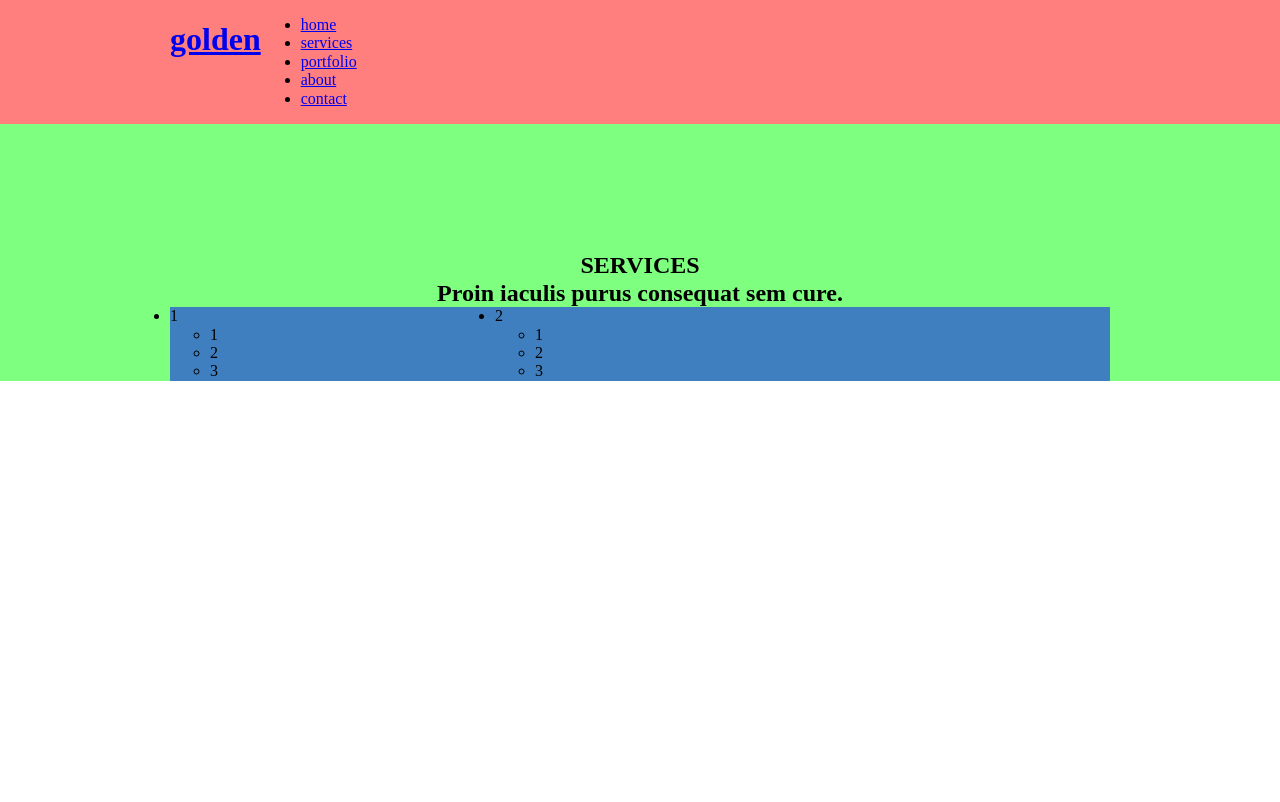
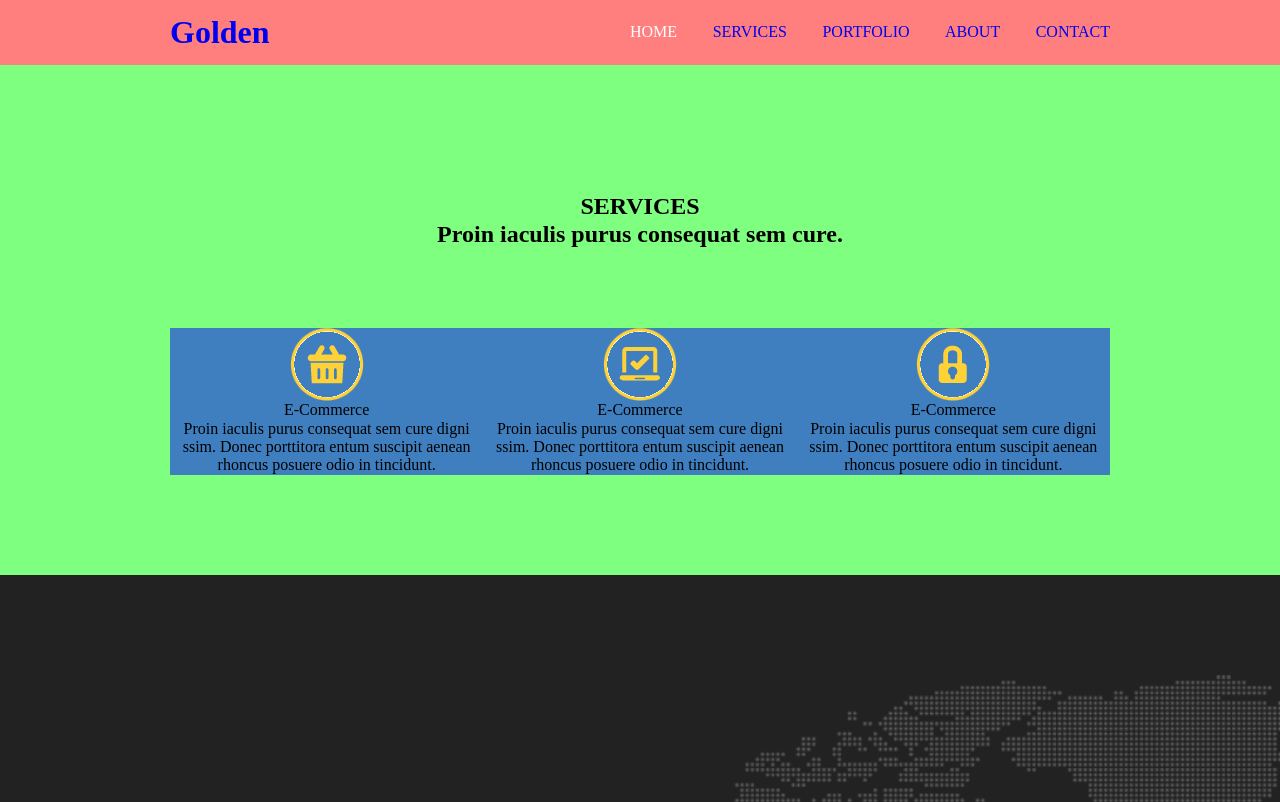
Before and after one commit to ualevin/goit-fe-course, a plain HTML site: page html-css/module-07/index.html in a window 1280 px wide. Shown: the top 802 px of the page. Drawn offline with Linux system fonts and the light colour scheme.

Commit message:
Вернулся на кухню

```diff
--- a/html-css/module-07/css/fonts.css
+++ b/html-css/module-07/css/fonts.css
@@ -1 +1,8 @@
-@import url('https://fonts.googleapis.com/css?family=Montserrat');
+@font-face{
+    font-family: 'Web font';
+    src: url('webfont.woff2') format('woff2'),
+         url('webfont.ttf')  format('truetype'), /* Только если нужна поддержка старых Android, иначе закомментировать */
+         url('webfont.woff') format('woff');
+    font-weight: normal;
+    font-style: normal;
+}
--- a/html-css/module-07/css/styles.css
+++ b/html-css/module-07/css/styles.css
@@ -6,12 +6,12 @@
 :root{
 
 } */
-body{
+body {
   margin: 0px;
   padding: 0px;
   box-sizing: border-box;
 }
-img{
+img {
   max-width: 100%;
   display: block;
   height: auto;
@@ -20,46 +20,120 @@ img{
 *::after {
   box-sizing: inherit;
 }
-.header{
-  background-color: rgba(255, 0, 0, .5);
-  min-height: 65px;
+.header {
+  background-color: rgba(255, 0, 0, 0.5);
 }
-.container{
+.container {
   width: 940px;
   margin: 0 auto;
 }
-.header-block{
-  display:flex;
+.header-block {
+  display: flex;
+  justify-content: space-between;
+  align-items: center;
+  min-height: 65px;
 }
-.section{
-padding-top:128px;
-background-color: rgba(0, 255, 0, .5)
-}
-.section-header{
-  text-align: center;
-
-}
-.section-header__title{
+.h1-link{
   padding: 0;
   margin: 0;
 }
-.section-header__first-line{
+.h1-link--firstletter::first-letter {
+  text-transform: uppercase;
+}
+.h1-link__item {
+  text-decoration: none;
+}
+.nav {
+  min-width: 480px;
+  display: flex;
+  justify-content: space-between;
+}
+.nav__item {
+  list-style: none;
+}
+.nav__link {
+  text-transform: uppercase;
+  text-decoration: none;
+}
+.nav__link--active {
+  color: white;
+}
+.section {
+  padding-top: 128px;
+  background-color: rgba(0, 255, 0, 0.5);
+  padding-bottom: 100px;
+}
+.section-header {
+  text-align: center;
+}
+.section-header__title {
+  padding: 0 0 80px 0;
+  margin: 0;
+}
+.section-header__first-line {
   margin: 0;
   padding: 0;
   text-transform: uppercase;
 }
-.section-header__second-line{
+.section-header__second-line {
   margin: 0;
   padding: 0;
 }
-.section-header__second-line--firstletter::first-letter{
+.section-header__second-line--firstletter::first-letter {
   text-transform: uppercase;
 }
-.services-table{
-background-color: rgba(0, 0, 255, .5);
+.services-table {
+  background-color: rgba(0, 0, 255, 0.5);
   padding: 0;
   display: flex;
+  flex-wrap: wrap;
+  justify-content: space-around;
+  align-items: center;
 }
-.services-table__card{
-  flex-basis: 325px;
+.services-table__card {
+  flex-basis: 300px;
+  list-style: none;
 }
+.services-table__content {
+  list-style: none;
+  display: flex;
+  flex-direction: column;
+  padding: 0px;
+  /* justify-content:space-between; */
+  align-items: center;
+}
+.services-table__elements {
+  text-align: center;
+}
+.services-table__element--sprite {
+  background-image: url(../img/spritesheet.png);
+  background-repeat: no-repeat;
+  display: block;
+}
+.services-table__element--basket {
+  width: 74px;
+  height: 73px;
+  background-position: -1px -1px;
+}
+
+.services-table__element--comp {
+  width: 74px;
+  height: 73px;
+  background-position: -77px -1px;
+}
+
+.services-table__element--locked {
+  width: 74px;
+  height: 73px;
+  background-position: -153px -1px;
+}
+.form{
+  margin:0 auto;
+  /* width: 1402px; */
+  min-height: 676px;
+  background-color: #222222;
+  background-image: url(../img/Map_Image.png);
+  background-repeat: no-repeat;
+  background-size: contain;
+  background-position: right 100px;
+}
--- a/html-css/module-07/index.html
+++ b/html-css/module-07/index.html
@@ -1,24 +1,30 @@
 <!DOCTYPE html>
 <html lang="en">
   <head>
-    <meta charset="UTF-8">
-    <meta name="viewport" content="width=device-width, initial-scale=1.0">
-    <meta http-equiv="X-UA-Compatible" content="ie=edge">
-    <link rel="stylesheet" href="./css/normalize.css">
-    <link rel="stylesheet" href="./css/styles.css">
+    <meta charset="UTF-8" />
+    <meta name="viewport" content="width=device-width, initial-scale=1.0" />
+    <meta http-equiv="X-UA-Compatible" content="ie=edge" />
+    <link rel="stylesheet" href="./css/normalize.css" />
+    <link rel="stylesheet" href="./css/styles.css" />
     <title>Home Work module 7</title>
   </head>
   <body>
     <header class="header">
       <div class="header-block container">
- <h1>
-     <a class="h1-link"href="#" >golden</a>
+        <h1 class="h1-link h1-link--firstletter">
+          <a class="h1-link__item" href="#">golden</a>
         </h1>
         <nav>
           <ul class="nav">
-         <li class="nav__item"><a href="#" class="nav__link">home</a></li>
-         <li class="nav__item"><a href="#" class="nav__link">services</a></li>
-         <li class="nav__item"><a href="#" class="nav__link">portfolio</a></li>
+            <li class="nav__item">
+              <a href="#" class="nav__link nav__link--active">home</a>
+            </li>
+            <li class="nav__item">
+              <a href="#" class="nav__link">services</a>
+            </li>
+            <li class="nav__item">
+              <a href="#" class="nav__link">portfolio</a>
+            </li>
             <li class="nav__item"><a href="#" class="nav__link">about</a></li>
             <li class="nav__item"><a href="#" class="nav__link">contact</a></li>
           </ul>
@@ -30,28 +36,59 @@
         <header class="section-header container">
           <h2 class="section-header__title">
             <p class="section-header__first-line">services</p>
-                    <p class="section-header__second-line section-header__second-line--firstletter">proin iaculis purus consequat sem cure.</p>
+            <p
+              class="section-header__second-line section-header__second-line--firstletter"
+            >
+              proin iaculis purus consequat sem cure.
+            </p>
           </h2>
         </header>
         <ul class="services-table container">
           <li class="services-table__card">
-                    1
             <ul class="services-table__content">
-                        <li class="services-table__elements">1</li>
-                        <li class="services-table__elements">2</li>
-                        <li class="services-table__elements">3</li>
+              <li class="services-table__elements">
+                <div class="services-table__element services-table__element--sprite services-table__element--basket"></div>
+              </li>
+              <li class="services-table__elements">E-Commerce</li>
+              <li class="services-table__elements">
+                Proin iaculis purus consequat sem cure digni ssim. Donec
+                porttitora entum suscipit aenean rhoncus posuere odio in
+                tincidunt.
+              </li>
             </ul>
           </li>
           <li class="services-table__card">
-                        2
             <ul class="services-table__content">
-                            <li class="services-table__elements">1</li>
-                            <li class="services-table__elements">2</li>
-                            <li class="services-table__elements">3</li>
+              <li class="services-table__elements">
+                <div class="services-table__element services-table__element--sprite services-table__element--comp"></div>
+              </li>
+              <li class="services-table__elements comp">E-Commerce</li>
+              <li class="services-table__elements">
+                Proin iaculis purus consequat sem cure digni ssim. Donec
+                porttitora entum suscipit aenean rhoncus posuere odio in
+                tincidunt.
+              </li>
+            </ul>
+          </li>
+          <li class="services-table__card locked">
+            <ul class="services-table__content">
+              <li class="services-table__elements">
+                <div class="services-table__element services-table__element--sprite services-table__element--locked"></div>
+              </li>
+              <li class="services-table__elements">E-Commerce</li>
+              <li class="services-table__elements">
+                Proin iaculis purus consequat sem cure digni ssim. Donec
+                porttitora entum suscipit aenean rhoncus posuere odio in
+                tincidunt.
+              </li>
             </ul>
           </li>
         </ul>
       </section>
+      <section class="form">
+
+      </section>
     </main>
+    </footer>
   </body>
 </html>
```
Also changed, not shown: html-css/module-07/img/Map_Image.png (added), html-css/module-07/img/spritesheet.png (added). Lines whose indentation alone changed are shown as unchanged.
